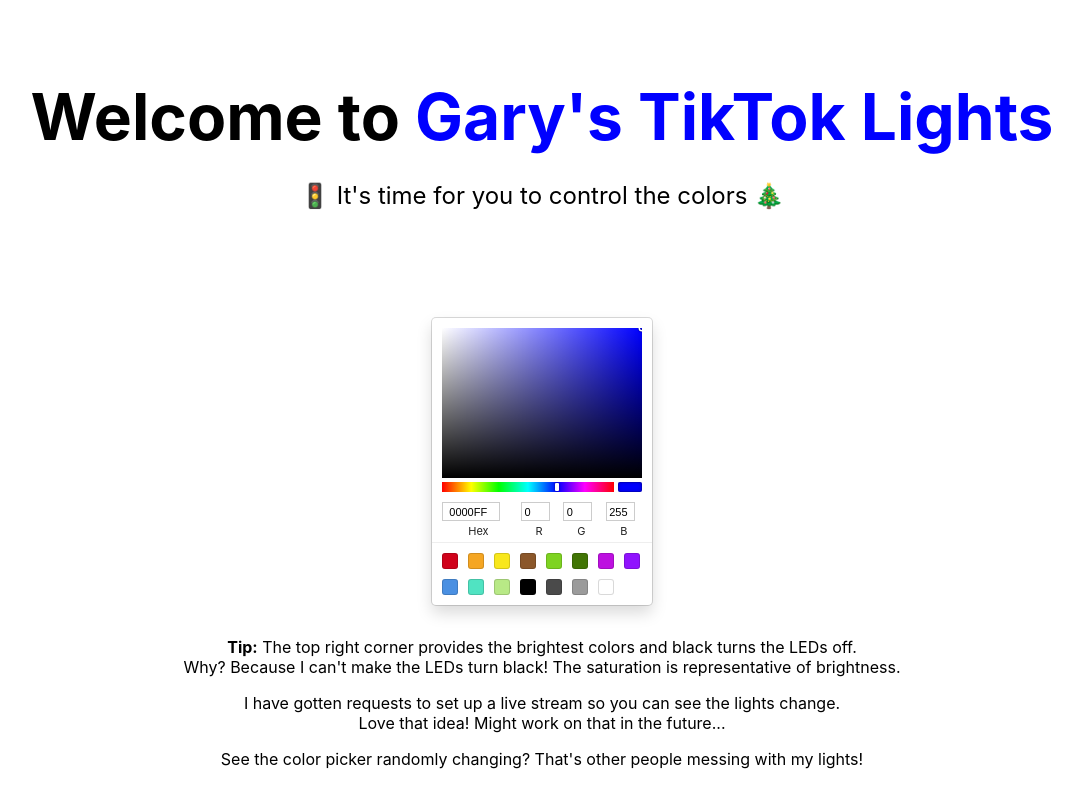
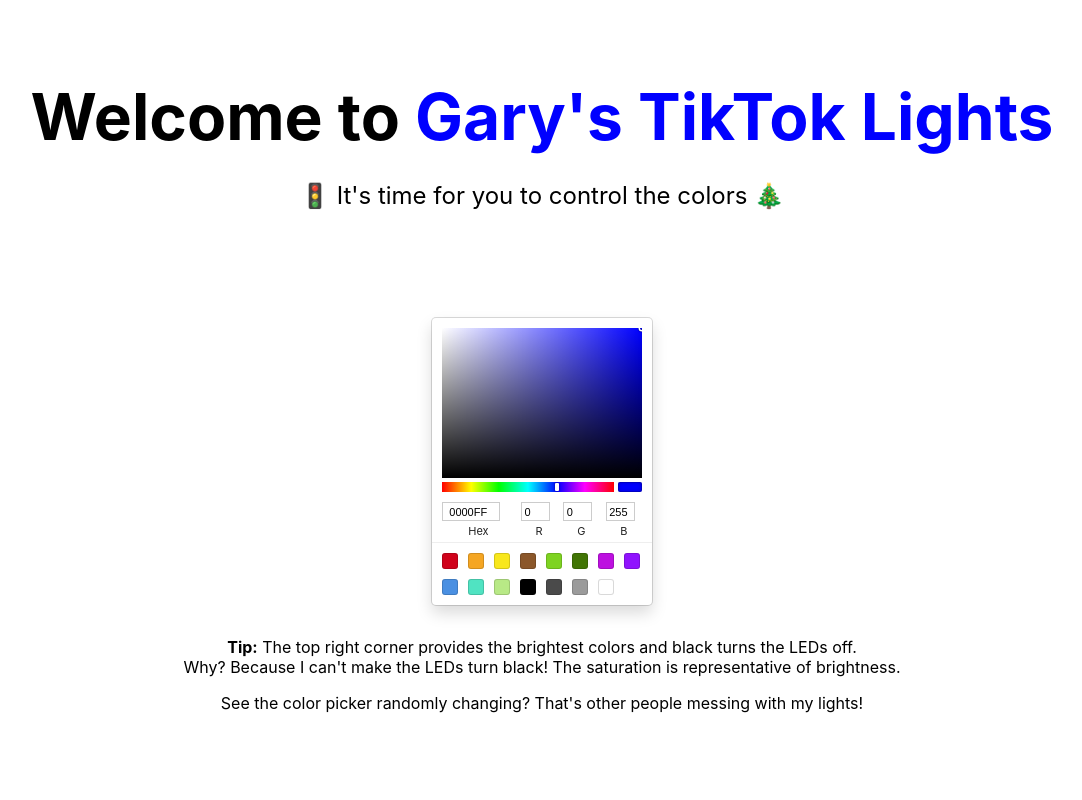
Before and after one commit to garyhtou/Desk-Lights-Website, a Next.js app: page / in a window 1280 px wide. Shown: the top 800 px of the page, without its empty margins (98-1180 px from the left). Built offline with nearby package versions, Linux system fonts and the light colour scheme; no server answers; the database is empty.

Commit message:
remove message

```diff
--- a/pages/index.js
+++ b/pages/index.js
@@ -133,12 +133,6 @@
 					<br />
 					Why? Because I can't make the LEDs turn black! The saturation is
 					representative of brightness.
-				</p>
-				<p style={{ textAlign: "center", marginBottom: 0 }}>
-					I have gotten requests to set up a live stream so you can see the
-					lights change.
-					<br />
-					Love that idea! Might work on that in the future...
 				</p>
 				<p>
 					See the color picker randomly changing? That's other people messing
```
